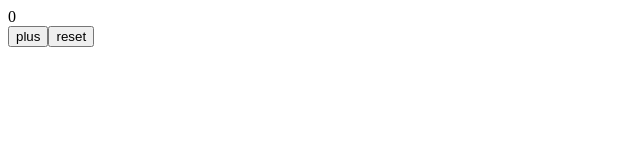
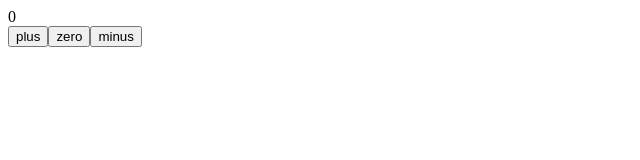
Before and after one commit to webbuyrich/fullstackopen, a React (Create React App) app in the folder part1/begin/: page / in a window 1280 px wide. Shown: the top 160 px of the page, without its empty margins (0-640 px from the left). Built offline with nearby package versions, Linux system fonts and the light colour scheme.

Commit message:
added displayand button component. added decrese button function

```diff
--- a/part1/begin/src/App.js
+++ b/part1/begin/src/App.js
@@ -1,31 +1,47 @@
-/* EVENT HANDLING */
+/* PASSING STATE TO CHILD COMPONENTS */
 import { useState } from "react";
 
+
+
 const App = () => {
+
+  // Component to display value of the counter
+const Display = (props) =>{
+  return(
+    <div>{props.counter}</div>
+  )
+}
+
+// Button Component
+const Button = (props) =>{
+  return(
+    <button onClick={props.onClick}>{props.text}</button>
+  )
+}
 
   const [ counter, setCounter ] = useState(0)
 
   //Defining event handlers seperate from with JSX
   const increaseByOne = () => setCounter(counter + 1)
-
+  const decreaseByOne = () => setCounter(counter - 1)
   const setToZero = () => setCounter(0)
 
   return(
     <div>
-      <div>{counter}</div>
+      <Display counter={counter}/>
       {/* Event Handler removed from JSX and referenced above in a function */}
-      <button onClick={increaseByOne}>
-        plus
-      </button>
-      <button onClick={setToZero}>
-        reset
-      </button>
+      <Button onClick={increaseByOne} text='plus'/>
+      <Button onClick={setToZero} text='zero' />
+      <Button onClick={decreaseByOne} text='minus'/>
+
     </div>
 
   )
 
 
 
+
+
 }
 
 export default App;
```
